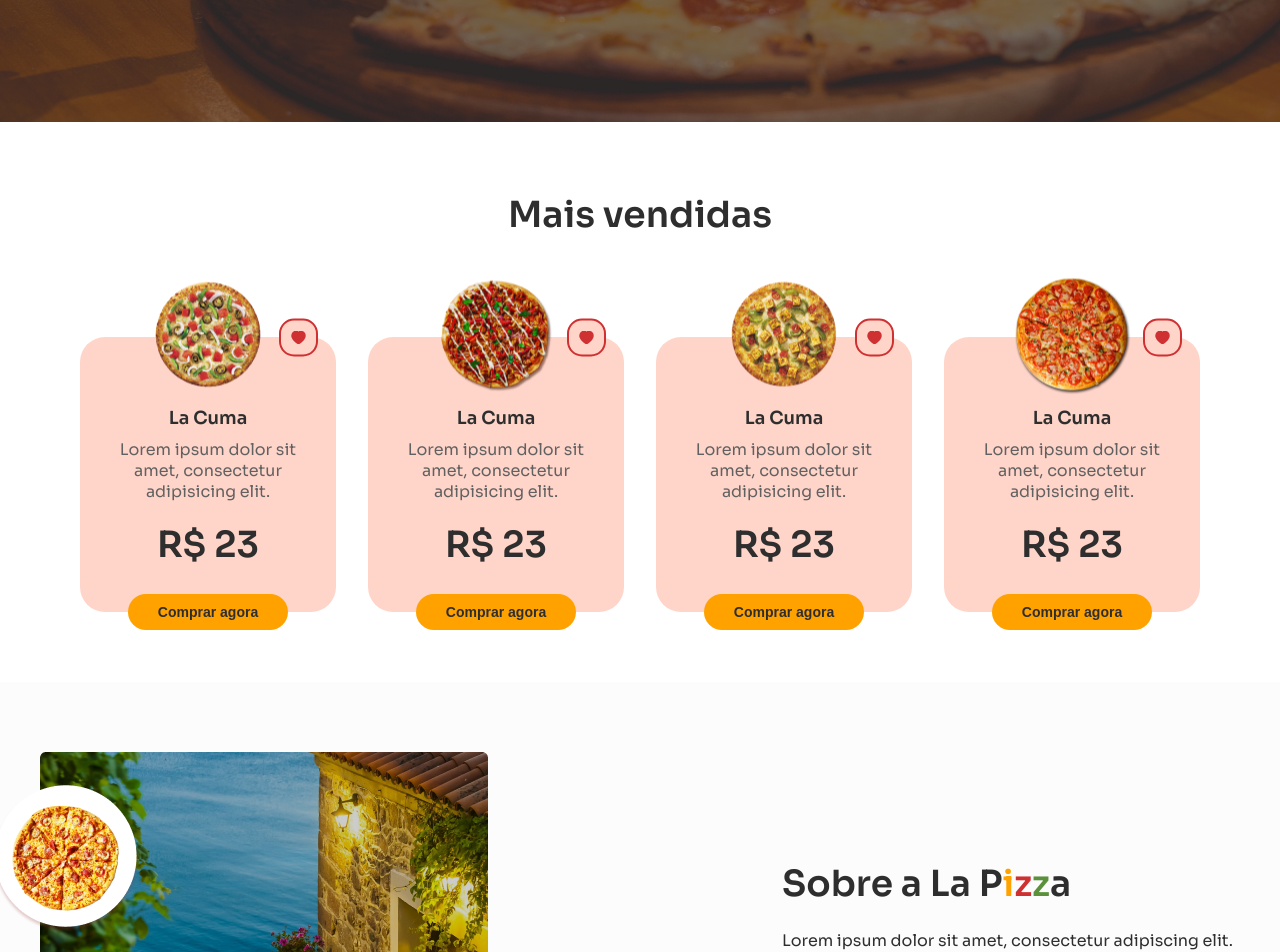
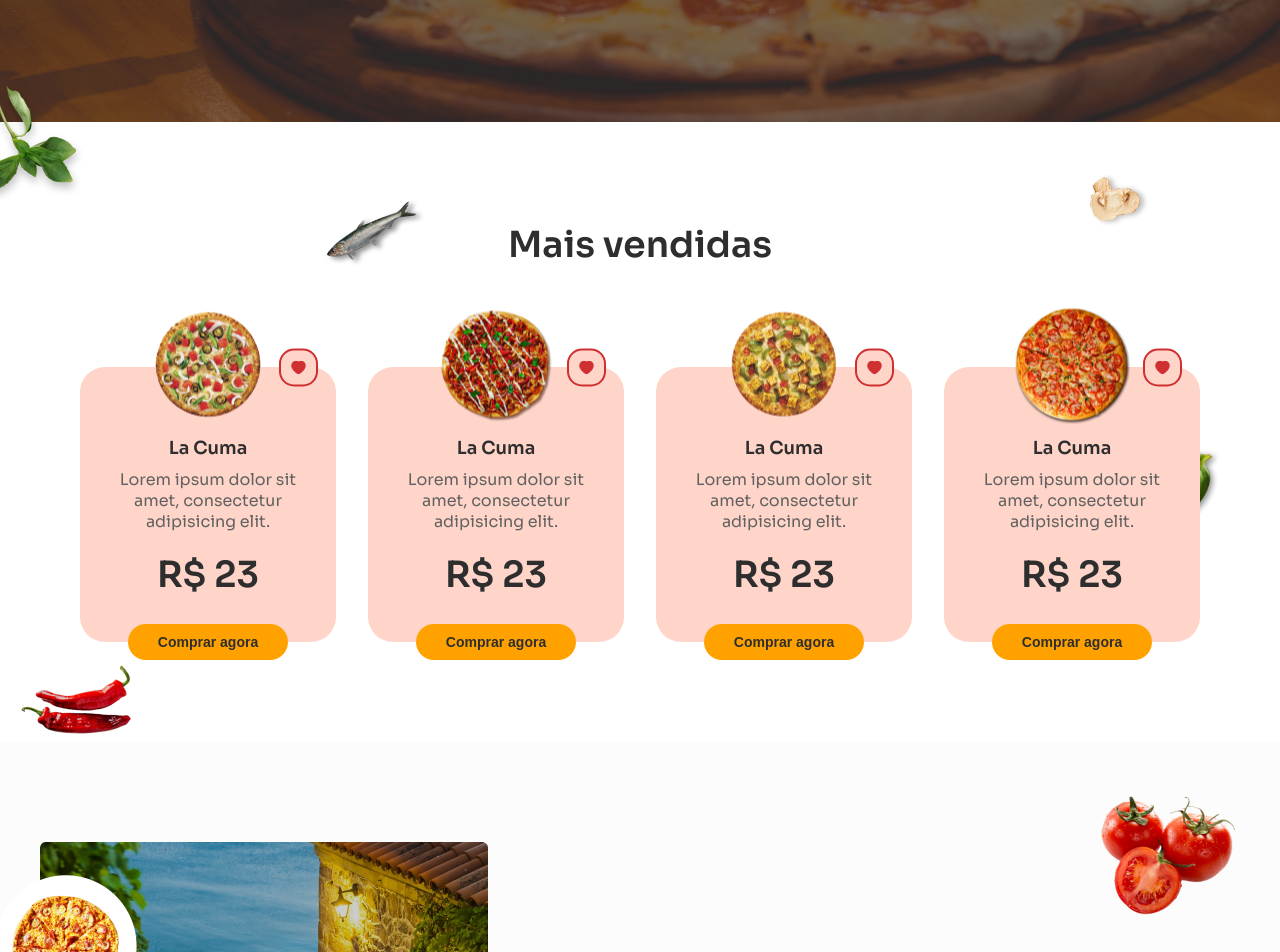
Before and after one commit to israelrodrigues01/la_pizza, a React (Vite) app: page / in a window 1280 px wide. Shown: the part 378-1330 px from the top of the page. Built offline with nearby package versions, Linux system fonts and the light colour scheme.

Commit message:
Adiciono imagens e animações na página

```diff
--- a/src/App.sass
+++ b/src/App.sass
@@ -22,3 +22,7 @@ footer
 
 .img-flutuante
     position: absolute
+    animation: flutuar 5s ease-in-out infinite
+    @include mixins.flutuar
+    @include mixins.tela-mobile(700px)
+        display: none
--- a/src/assets/Components/Header/Header.sass
+++ b/src/assets/Components/Header/Header.sass
@@ -10,3 +10,5 @@ header
 	h1
 		@include mixins.texto(var.$font-capa, var.$font-semibold, var.$white)
 		text-transform: capitalize
+		@include mixins.tela-mobile(500px)
+			font-size: 20vw
--- a/src/assets/Components/Main/Cards/SectionCard.jsx
+++ b/src/assets/Components/Main/Cards/SectionCard.jsx
@@ -6,6 +6,22 @@ function SectionCard(){
 			<div className="content-width">
 				<h2 className="titulo">Mais vendidas</h2>
 				<Cards />
+
+				<div className="img-flutuante img4">
+					<img src="src/assets/img/img4.png" alt="" />
+				</div>
+				<div className="img-flutuante img5">
+					<img src="src/assets/img/img5.png" alt="" />
+				</div>
+				<div className="img-flutuante img6">
+					<img src="src/assets/img/img6.png" alt="" />
+				</div>
+				<div className="img-flutuante img7">
+					<img src="src/assets/img/img7.png" alt="" />
+				</div>
+				<div className="img-flutuante img8">
+					<img src="src/assets/img/img8.png" alt="" />
+				</div>
 			</div>
 		</section>
 	)
--- a/src/assets/Components/Main/Main.sass
+++ b/src/assets/Components/Main/Main.sass
@@ -3,7 +3,30 @@
 
 main
 	section
-		padding: 70px 0
+		position: relative
+		padding: 100px 0
+
+		.img4
+			left: 0px
+			top: -60px
+
+		.img5
+			left: 10px
+			bottom: -20px
+
+		.img6
+			left: 300px
+			top: 40px
+			@include mixins.tela-mobile(1200px)
+				left: 15%
+
+		.img7
+			right: 130px
+			top: 50px
+
+		.img8
+			right: 50px
+			bottom: 180px
 
 		button
 			@include mixins.button
@@ -33,6 +56,7 @@ main
 					border-radius: 25px
 					background: var.$pink
 					text-align: center
+					z-index: 1
 
 					.card-image
 						position: absolute
@@ -101,7 +125,11 @@ main
 					@include mixins.texto(var.$font-text, var.$font-regular, var.$gray-200)
 					margin: 24px 0 36px
 
-				.img-flutuante
+				.img2
+					right: 0px
+					top: -160px
+
+				.img3
 					right: 0px
 					bottom: -200px
 					@include mixins.tela-mobile(900px)
--- a/src/assets/Components/Main/SobreNos/Sobre.jsx
+++ b/src/assets/Components/Main/SobreNos/Sobre.jsx
@@ -26,8 +26,11 @@ function Sobre(){
 						</p>
 						<button>Ler mais</button>
 
-						<div className="img-flutuante">
-							<img className="img" src="src/assets/img/img3.png" alt="" />
+						<div className="img-flutuante img2">
+							<img src="src/assets/img/img2.png" alt="" />
+						</div>
+						<div className="img-flutuante img3">
+							<img src="src/assets/img/img3.png" alt="" />
 						</div>
 					</div>
 				</div>
--- a/src/assets/styles/mixins.sass
+++ b/src/assets/styles/mixins.sass
@@ -36,6 +36,15 @@
 		from
 			transform: rotate(360deg)
 
+@mixin flutuar
+	@keyframes flutuar
+		0%
+			transform: translateY(0)
+		100%
+			transform: translateY(0)
+		50%
+			transform: translateY(-20px)
+
 
 @mixin tela-mobile($largura)
 	@media(max-width: $largura)
```
